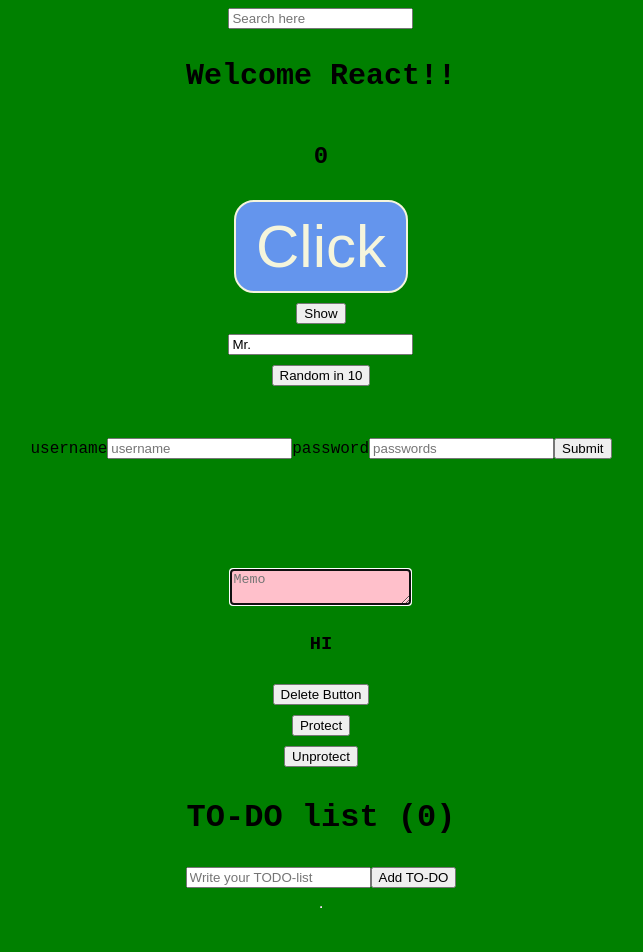
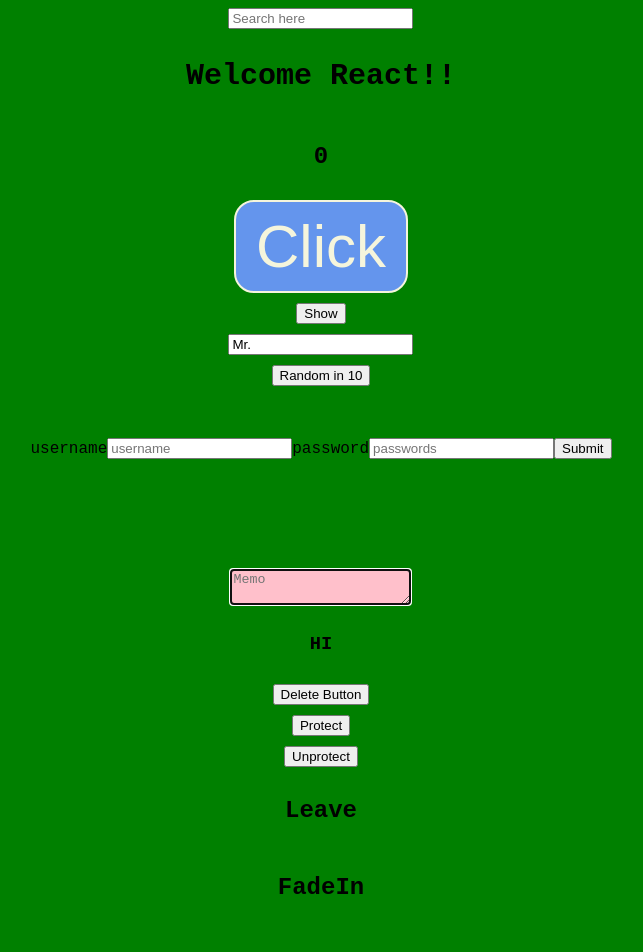
Before and after one commit to karpei-taemukan/react-beginners, a React (Create React App) app: page / in a window 1280 px wide. Shown: the top 952 px of the page, without its empty margins (319-962 px from the left). Built offline with nearby package versions, Linux system fonts and the light colour scheme.

Commit message:
useFadeIn useBeforeLeave

```diff
--- a/src/App.js
+++ b/src/App.js
@@ -5,6 +5,8 @@
 import Ref from "./Ref";
 import Confirm from "./Confirm";
 import Prevent from "./Prevent";
+import Leave from "./Leave";
+import FadeIn from "./FadeIn";
 
 const useInput = (initialValue,validator) => {
   const [value, setValue] = useState(initialValue);
@@ -114,6 +116,8 @@
     <Ref />
     <Confirm />
     <Prevent />
+    <Leave />
+    <FadeIn />
     </div>
 
   );
--- /dev/null
+++ b/src/FadeIn.js
@@ -0,0 +1,25 @@
+import { useRef,useEffect } from "react";
+
+const useFadeIn = (duration=1, delay=0) => {
+    const element = useRef();
+    useEffect(()=>{
+        const {current} = element;
+        current.style.opacity = 1;
+        current.style.transition = `opacity ${duration}s linear ${delay}s`;
+    },[]);
+    if(typeof duration !== "number" || typeof delay !== "number"){
+        return;
+    }
+
+return {ref: element, style: {opacity: 0}};
+}
+
+function FadeIn(){
+const el = useFadeIn(3, 4);
+return (
+<div>
+<h2 {...el}>FadeIn</h2>
+</div>)
+}
+
+export default FadeIn;
--- /dev/null
+++ b/src/Leave.js
@@ -0,0 +1,34 @@
+import { useRef, useEffect } from "react";
+
+const useBeforeLeave = (onBefore) => {
+const handle = (e) => {
+if(e.clientY < 0){
+    onBefore();
+}
+}
+useEffect(()=>{
+document.addEventListener("mouseleave",handle)
+return () => {
+document.removeEventListener("mouseleave",handle)
+}},[]);
+if(typeof onBefore !== "function"){
+    return;
+}
+return handle;
+}
+
+function Leave(){
+    const onBefore= () => {
+    const div = document.getElementById("leave");
+    const h1 = document.createElement("h1");
+    h1.innerText = "Don't Leave";
+    div.appendChild(h1);
+    }
+const leave = useBeforeLeave(onBefore);
+return(
+<div id="leave">
+<h2 ref={leave}>Leave</h2>
+</div>)
+}
+
+export default Leave;
```
